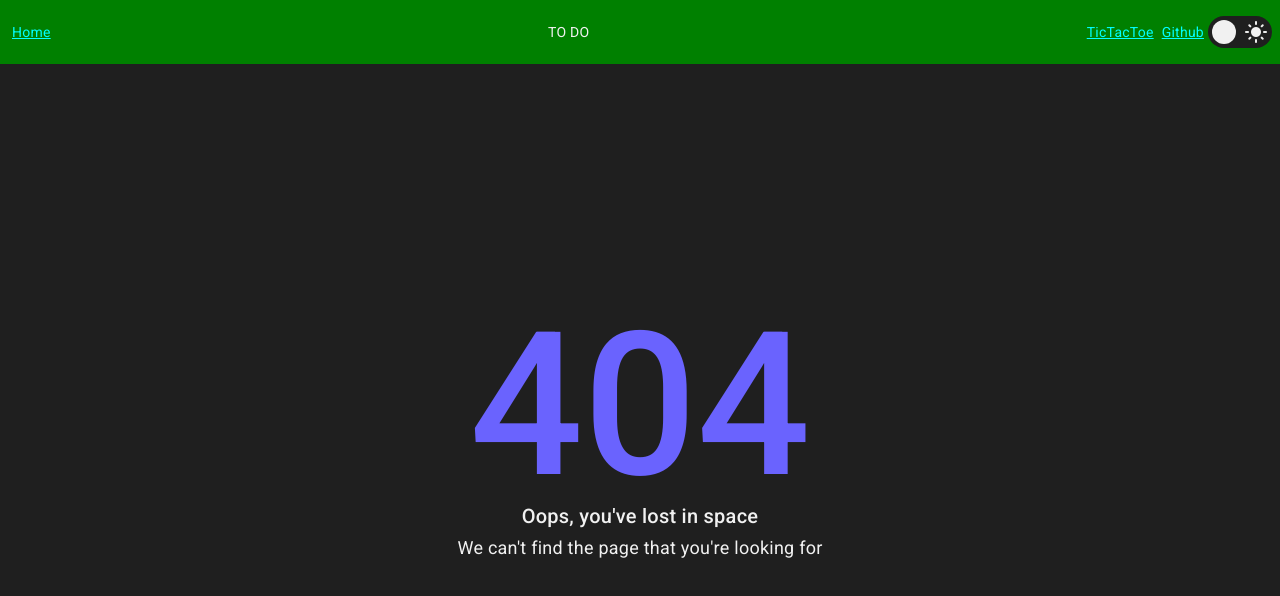
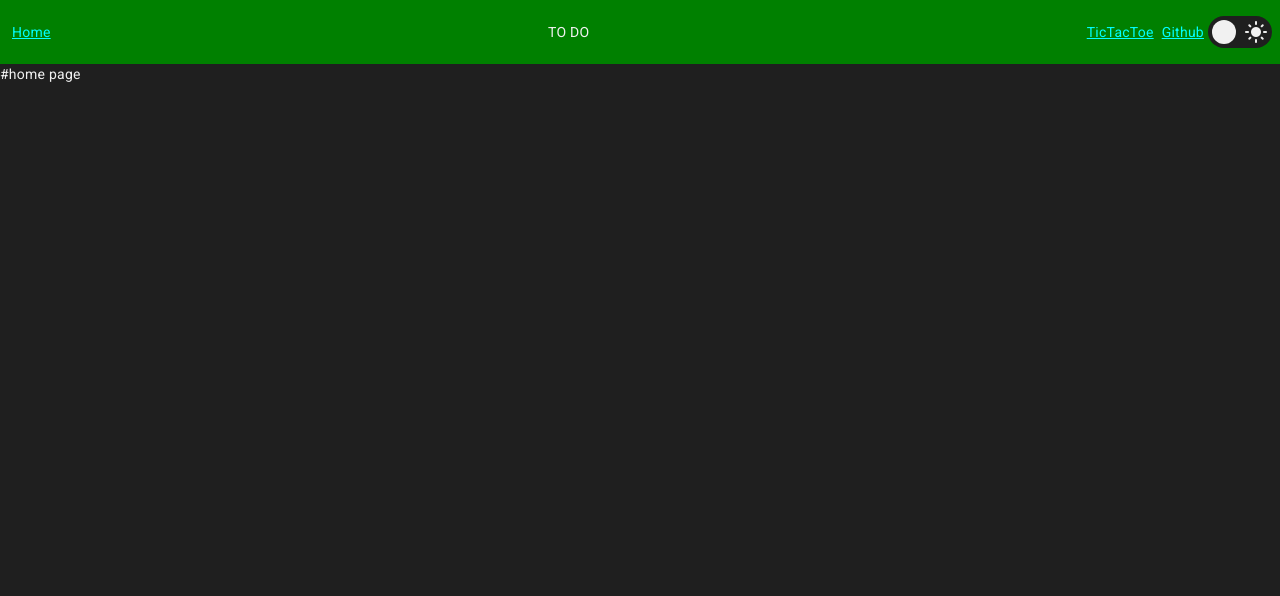
Before and after one commit to ionchiriac99/angular-project, an Angular app: page / in a window 1280 px wide. Before the commit this address had no page. Shown: the top 596 px of the page. Built offline with nearby package versions, Linux system fonts and the light colour scheme.

Commit message:
add blank home page

```diff
--- a/src/app/core/routing.module.ts
+++ b/src/app/core/routing.module.ts
@@ -2,6 +2,10 @@
 import {RouterModule, Routes} from '@angular/router';
 
 const routes: Routes = [
+	{
+		path: '',
+		loadChildren: () => import('../pages/home/home.module').then((m) => m.HomeModule),
+	},
 	{
 		path: 'github',
 		loadChildren: () => import('../pages/github/github.module').then((m) => m.GithubModule),
--- /dev/null
+++ b/src/app/pages/home/home.component.html
@@ -0,0 +1 @@
+#home page
```
Also changed, not shown: src/app/pages/home/home.component.ts (added, +7 -0 lines), src/app/pages/home/home.module.ts (added, +19 -0 lines), src/app/pages/home/home.component.scss (added).
